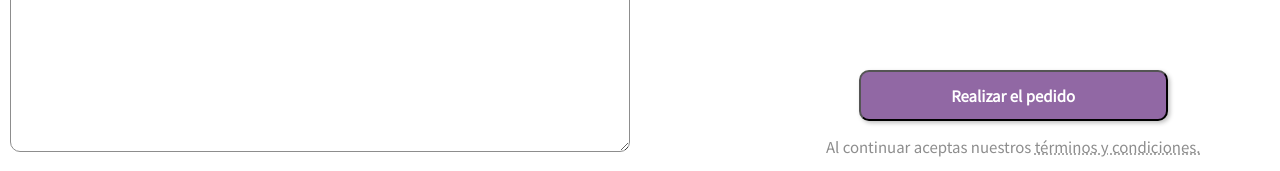
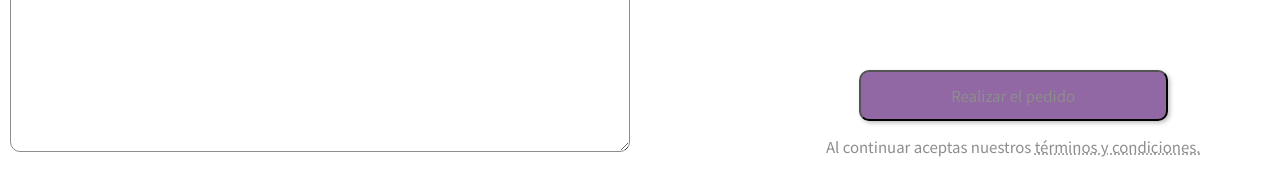
Before and after one commit to LeandroMaxRomero/veterinaria_bermudez, a React (Vite) app: page /consulta in a window 1280 px wide. Shown: the part 474-645 px from the top of the page. Built offline with nearby package versions, Linux system fonts and the light colour scheme; a web font is replaced by a local one.

Commit message:
0.3 envio form whatsapp

```diff
--- a/package.json
+++ b/package.json
@@ -10,6 +10,7 @@
     "preview": "vite preview"
   },
   "dependencies": {
+    "prop-types": "^15.8.1",
     "react": "^18.2.0",
     "react-dom": "^18.2.0",
     "react-router-dom": "^6.18.0"
--- a/src/App.jsx
+++ b/src/App.jsx
@@ -6,7 +6,6 @@ import { HomePage } from "./components/Home/HomePage";
 import { Soporte } from "./components/Soporte/Soporte";
 import { Consulta } from "./components/Consulta/Consulta";
 import { NavbarMobile } from "./components/Navbar/NavbarMobile";
-
 
 function App() {
 
--- a/src/components/Consulta/Consulta.jsx
+++ b/src/components/Consulta/Consulta.jsx
@@ -1,23 +1,103 @@
+import { useState } from "react"
 import { Link } from "react-router-dom"
 
+
 export const Consulta = () => {
+
+  const [nombre, setNombre] = useState('')
+  const [apellido, setApellido] = useState('')
+  const [numeroTel, setNumeroTel] = useState('')
+  const [comentario, setComentario] = useState('')
+  const [mail, setMail] = useState('')
+
+  let mensaje = '';
+
+
+
+  const handleSubmit = () =>{
+
+
+
+    if(nombre == '' || apellido =='' || numeroTel == '' || mail == ''|| comentario == ''){
+        alert("Debe completar todos los campos")
+    }else{
+       let usuario = {
+          nombreUser: nombre,
+          apellidoUser: apellido,
+          numeroTelUser: numeroTel,
+          mailUser: mail,
+          comentarioUser: comentario
+      }
+
+      console.log(usuario);
+
+      const textoWats = [
+        "*MENSAJE AUTOMÁTICO*. Mi nombre es ",
+        "Mi número es: ",
+        "Mi mail de contacto es: ",
+        "Descripción del problema: "
+      ]
+
+      const btnEnvio = document.querySelector('#link-enviar');
+
+      let {nombreUser,apellidoUser,numeroTelUser, mailUser, comentarioUser} = usuario;
+
+      console.log("Este es nombre prueba: "+ nombreUser);
+      console.log("Este es apellido prueba: "+ apellidoUser);
+      console.log("Este es número prueba: "+ numeroTelUser);
+      mensaje =  `https://api.whatsapp.com/send?phone=542622314506&text=${textoWats[0]}${nombreUser}%20${apellidoUser}%0D%0A${textoWats[1]}${numeroTelUser}%0D%0A${textoWats[2]}${mailUser}%0D%0A${textoWats[3]}${comentarioUser}`;
+      btnEnvio.href = mensaje;
+    }
+    // console.log(usuario);
+
+
+    // const enviar = (usuario) => {
+  // }
+
+  }
+
+
   return (
     <div className="container__consulta">
       <div className="consulta__formulario">
-        <form className="form">
-        <h2>Datos de contacto</h2>
-        <div className="input-doble">
-          <input type="text" placeholder="Nombre*" className="campo-texto form-nombre"/>
-          <input type="text" placeholder="Apellido*" className="campo-texto form-apellido"/>
-        </div>
-        <input type="text" placeholder="Número de WhatsApp*" className="campo-texto form-tel"/>
-        <input type="text" placeholder="Dirección de correo electrónico*" className="campo-texto form-mail"/>
 
-        <h2>Motivo de la consulta</h2>
-        <textarea name="" id="" cols="30" rows="10" placeholder="Cuéntanos brevemente qué le sucede a tu mascota. Tu descripción nos ayudará a entender mejor su situación y brindarte la asistencia adecuada." className="campo-texto textarea"></textarea>
-        </form>
+      <form
+    className="form"
+    onSubmit={handleSubmit}>
 
+    <h2>Datos de contacto</h2>
+
+    <div className="input-doble">
+      <input type="text" placeholder="Nombre*" className="campo-texto form-nombre"
+      value={nombre}
+      onChange={({target}) => setNombre(target.value)}
+      required
+      />
+      <input type="text" placeholder="Apellido*" className="campo-texto form-apellido"
+      value={apellido}
+      onChange={({target}) => setApellido(target.value)}
+      required
+      />
+    </div>
+    <input type="" placeholder="Número de WhatsApp*" className="campo-texto form-tel"
+    value={numeroTel}
+    onChange={({target}) => setNumeroTel(target.value)}
+    required
+    />
+    <input type="text" placeholder="Dirección de correo electrónico*" className="campo-texto form-mail"
+    value={mail}
+    onChange={({target}) => setMail(target.value)}
+    required
+    />
+
+    <h2>Motivo de la consulta</h2>
+    <textarea name="" id="" cols="30" rows="10" placeholder="Cuéntanos brevemente qué le sucede a tu mascota. Tu descripción nos ayudará a entender mejor su situación y brindarte la asistencia adecuada." className="campo-texto textarea"
+    value={comentario}
+    onChange={({target}) => setComentario(target.value)}
+    ></textarea>
+    </form>
       </div>
+
       <div className="consulta__pedido">
         <div>
           <h2>Consulta</h2>
@@ -28,7 +108,15 @@ export const Consulta = () => {
         </div>
 
         <div className="boton-pedido">
-          <button>Realizar el pedido</button>
+
+
+          <button type="submit"
+          onClick={() => handleSubmit()}>
+            <a href={mensaje} id="link-enviar" >
+              Realizar el pedido
+            </a>
+          </button>
+
           <p>Al continuar aceptas nuestros <Link><u>términos y condiciones.</u></Link></p>
         </div>
 
```
Also changed, not shown: src/components/Consulta/Formulario.jsx (added, +10 -0 lines), 1 other file (tests, documents, lock files or other folders). Lines whose indentation alone changed are shown as unchanged.
